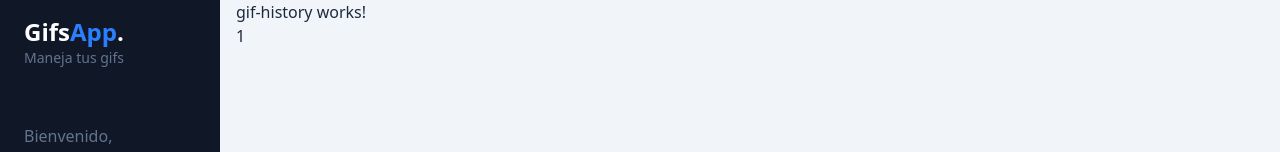
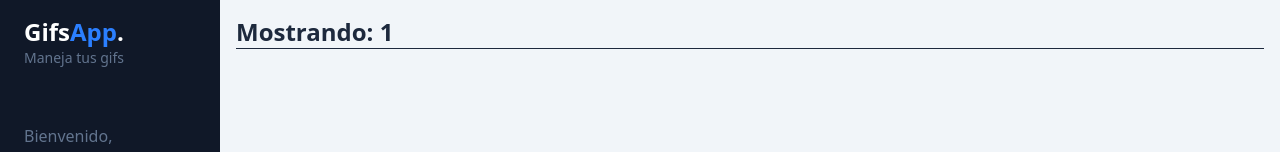
Before and after one commit to GenerationMilton/angular-gif-app, an Angular app: page /dashboard/history/1 in a window 1280 px wide. Shown: the top 152 px of the page. Built offline with nearby package versions, Linux system fonts and the light colour scheme; no server answers; grey boxes are pictures that could not be loaded.

Commit message:
angular :sparkles: show search history

```diff
--- a/src/app/gifs/page/gif-history/gif-history.component.html
+++ b/src/app/gifs/page/gif-history/gif-history.component.html
@@ -1,3 +1,5 @@
-<p>gif-history works!</p>
-
-<h3>{{ query() }}</h3>
+<h3 class="text-2xl font-bold mt-4">Mostrando: {{ query() }}</h3>
+<hr />
+<section class="py-5">
+    <gifs-list [gifs]="gifsByKey()"></gifs-list>
+</section>
--- a/src/app/gifs/page/gif-history/gif-history.component.ts
+++ b/src/app/gifs/page/gif-history/gif-history.component.ts
@@ -1,14 +1,19 @@
-import { Component, inject} from '@angular/core';
+import { Component, computed, inject} from '@angular/core';
 import { toSignal } from '@angular/core/rxjs-interop';
 import { ActivatedRoute } from '@angular/router';
 import { map } from 'rxjs';
+import { GifService } from '../../services/gifs.service';
+import GifsListComponent from "../../components/gifs-list/gifs-list.component";
 
 @Component({
   selector: 'app-gif-history',
-  imports: [],
+  imports: [GifsListComponent],
   templateUrl: './gif-history.component.html',
 })
 export default class GifHistoryComponent {
+
+  //inject service
+  gifService = inject(GifService);
 
   //parametros as a signal and observable
   query = toSignal(
@@ -17,5 +22,12 @@ export default class GifHistoryComponent {
       )
     );
 
+    //return array of kye by a signal
+
+    gifsByKey = computed(()=>{
+      return this.gifService.getHistoryGifs(this.query())
+    })
+
+
 
 }
--- a/src/app/gifs/services/gifs.service.ts
+++ b/src/app/gifs/services/gifs.service.ts
@@ -5,7 +5,7 @@ import type { GiphyResponse } from '../interface/giphy.interfaces';
 import { Gif } from '../interface/gif.interfaces';
 import { GifMapper } from '../mapper/gif.mapper';
 import { SearchResponse } from '../interface/search.interfaces';
-import { map, tap } from 'rxjs';
+import { map, Observable, tap } from 'rxjs';
 
 
 
@@ -42,7 +42,7 @@ export class GifService {
         })
     }
 
-    searchGifs(query: string){
+    searchGifs(query: string): Observable<Gif[]>{
         return this.http.get<SearchResponse>(`${environment.giphyUrl}/gifs/search`,{
             params:{
                 api_key: environment.apiKey,
@@ -72,5 +72,9 @@ export class GifService {
         // })
     }
 
+    getHistoryGifs(query : string): Gif[] {
+        return this.searchHistory()[query] ?? [];
+    }
+
 
 }
```
